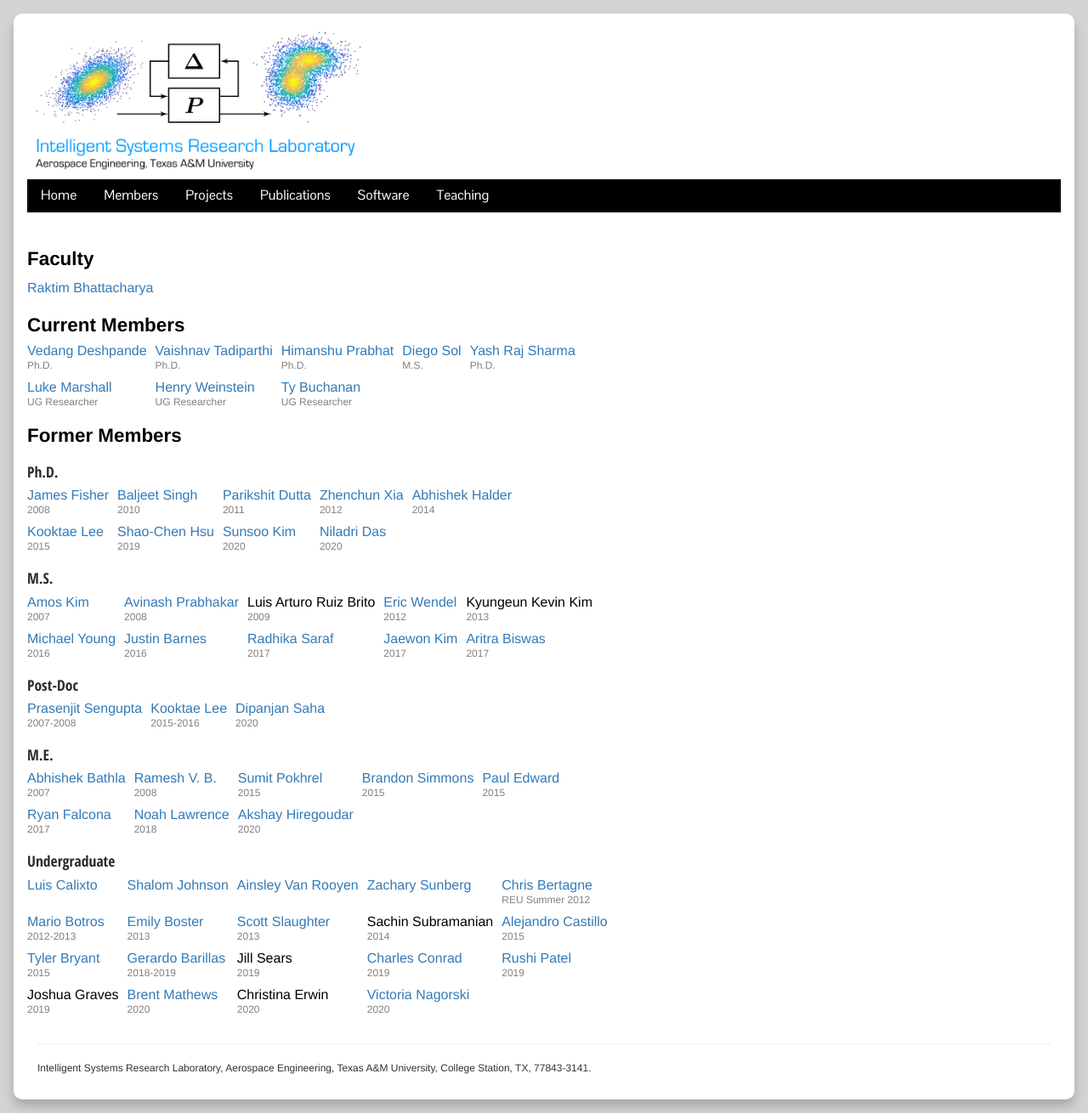
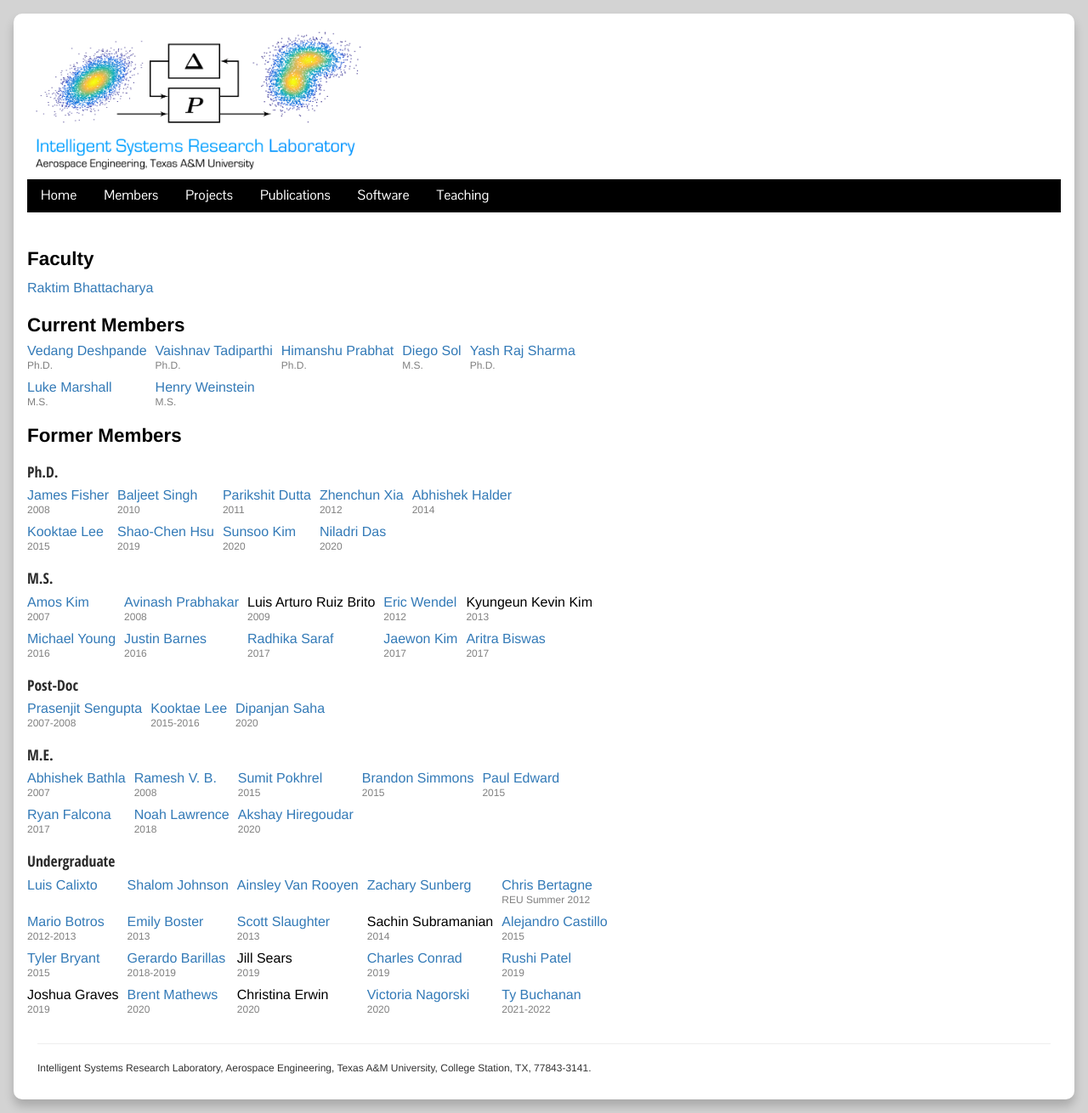
Before and after one commit to isrlab/isrlab.github.io, a Jekyll site: the page built from 02 members.md, in a window 1280 px wide. Shown: the whole page at 85% size. Built offline with Jekyll 4.4.1, drawn with Linux system fonts in a browser that asks for light colours; nearby versions of some CDN libraries.

Commit message:
updated members

```diff
--- a/02 members.md
+++ b/02 members.md
@@ -15,9 +15,8 @@
   <div><a href ="https://www.linkedin.com/in/himanshu-prabhat-2a5ba82b"> Himanshu Prabhat </a><br> <year>Ph.D.</year></div>
   <div><a href ="https://www.linkedin.com/in/diego-sol-073bb1148/"> Diego Sol </a><br> <year>M.S.</year></div>
   <div><a href ="https://www.linkedin.com/in/yash-raj-sharma-874835140/"> Yash Raj Sharma </a><br> <year>Ph.D.</year></div>
-  <div><a href ="https://www.linkedin.com/in/luke-m-marshall/"> Luke Marshall </a><br> <year>UG Researcher</year></div>
-  <div><a href ="https://www.linkedin.com/in/henryweinstein/"> Henry Weinstein </a><br> <year>UG Researcher</year></div>
-  <div><a href ="https://www.linkedin.com/in/ty-buchanan/"> Ty Buchanan </a><br> <year>UG Researcher</year></div>
+  <div><a href ="https://www.linkedin.com/in/luke-m-marshall/"> Luke Marshall </a><br> <year>M.S.</year></div>
+  <div><a href ="https://www.linkedin.com/in/henryweinstein/"> Henry Weinstein </a><br> <year>M.S.</year></div>
 </div>
 
 ## Former Members
@@ -91,4 +90,6 @@
       <div><a href="https://www.linkedin.com/in/brent-mathews-b2724017a/">Brent Mathews</a> <br> <year>2020</year></div>
       <div>Christina Erwin <br> <year>2020</year></div>
       <div><a href="https://www.linkedin.com/in/victoria-n-485311aa/">Victoria Nagorski</a> <br> <year>2020</year></div>
+      <div><a href ="https://www.linkedin.com/in/ty-buchanan/"> Ty Buchanan </a><br> <year>2021-2022</year></div>
+
     </div>
```
